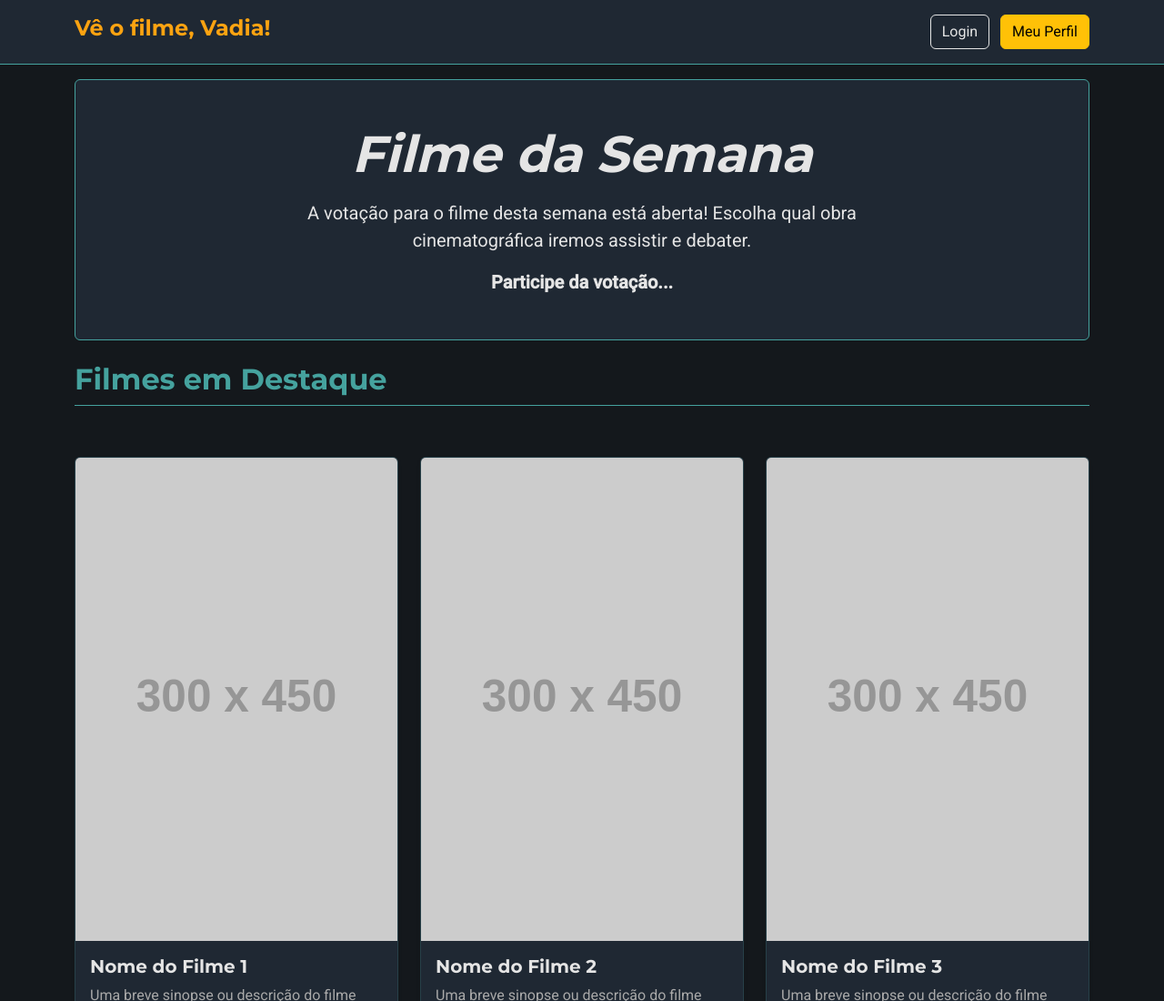
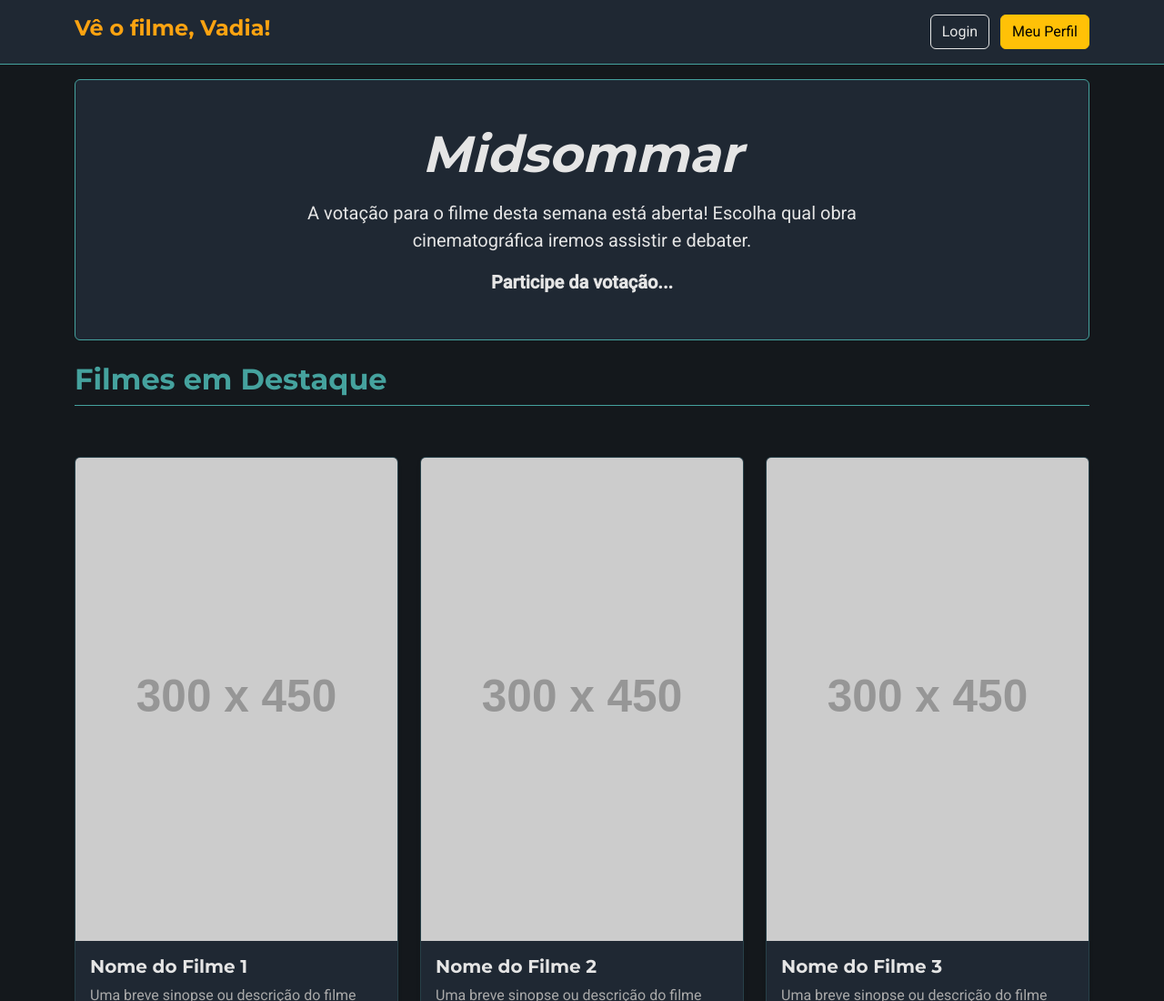
Before and after one commit to Famoveover/V-oFilmeVadia-, a plain HTML site: page index.html in a window 1280 px wide. Shown: the top 1100 px of the page at 91% size. Drawn offline with nearby package versions, Linux system fonts and the light colour scheme; placeholder pictures from the web are drawn by us.

Commit message:
Update index.html

```diff
--- a/index.html
+++ b/index.html
@@ -33,7 +33,7 @@
 
         <section class="p-4 p-md-5 mb-4 rounded text-body-emphasis bg-body-secondary text-center">
             <div class="col-lg-8 mx-auto">
-              <h1 class="display-4 fst-italic">Filme da Semana</h1>
+              <h1 class="display-4 fst-italic">Midsommar</h1>
               <p class="lead my-3">A votação para o filme desta semana está aberta! Escolha qual obra cinematográfica iremos assistir e debater.</p>
               <p class="lead mb-0"><a href="./pages/choose.html" class="text-body-emphasis fw-bold">Participe da votação...</a></p>
             </div>
@@ -130,4 +130,5 @@
 
     <script src="https://cdn.jsdelivr.net/npm/bootstrap@5.3.3/dist/js/bootstrap.bundle.min.js" integrity="sha384-YvpcrYf0tY3lHB60NNkmXc5s9fDVZLESaAA55NDzOxhy9GkcIdslK1eN7N6jIeHz" crossorigin="anonymous"></script>
 </body>
+
 </html>
```
